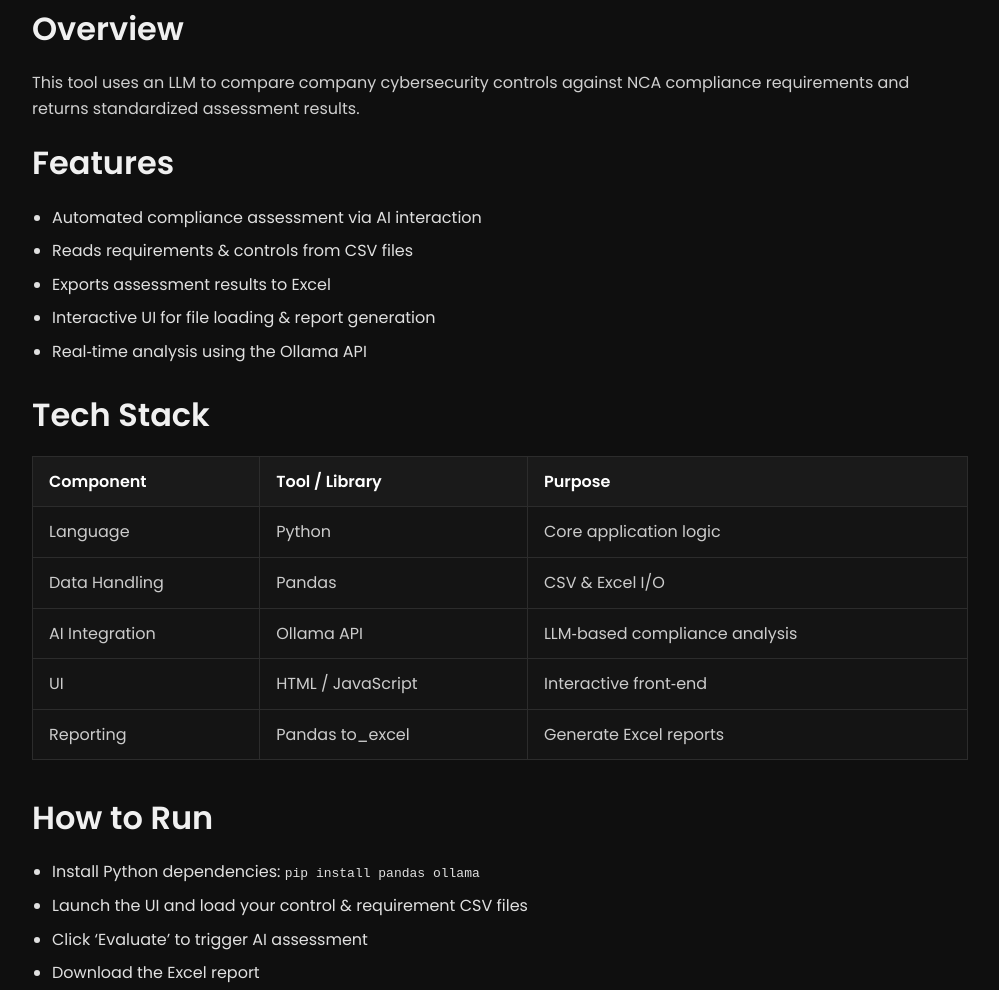
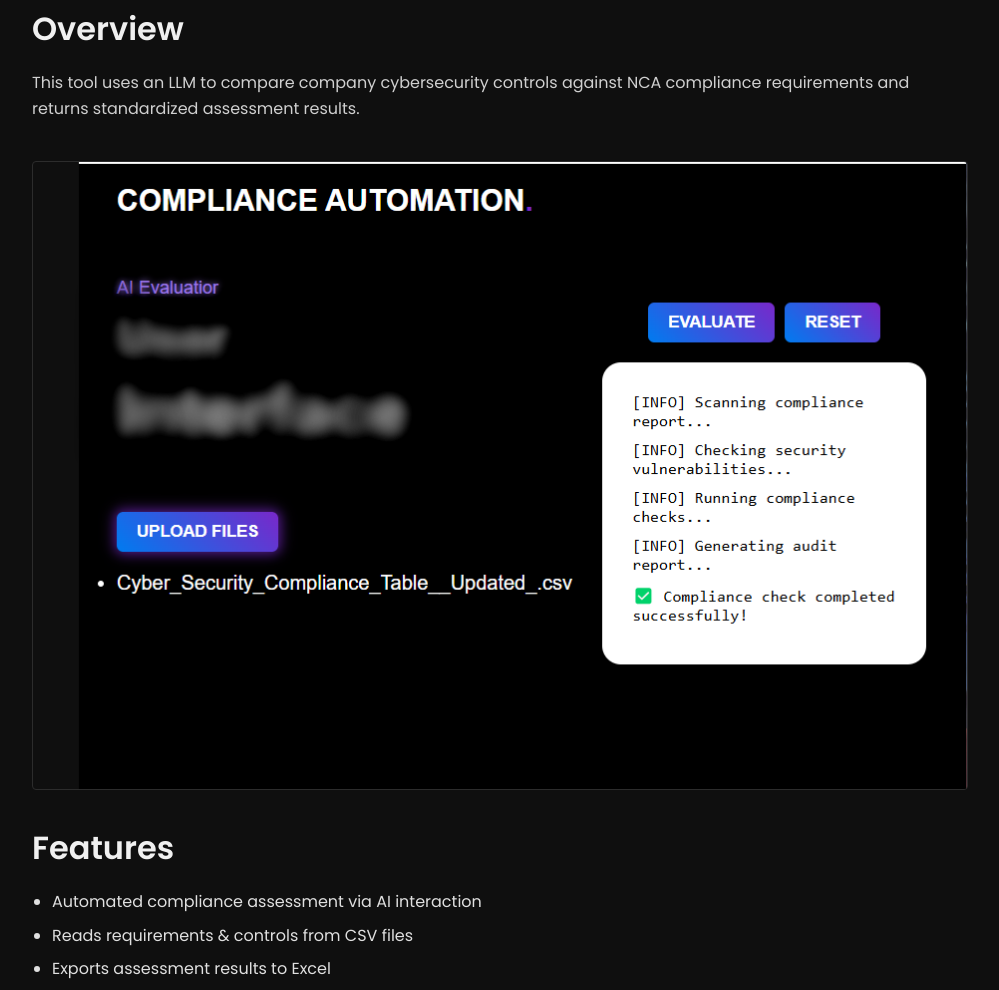
Before and after one commit to AQJED/LLM-Driven-Cybersecurity-Compliance-Evaluator, a plain HTML site: page index.html in a window 1280 px wide. Shown: the part 861-1851 px from the top of the page, without its empty margins (140-1139 px from the left). Drawn offline with Linux system fonts and the light colour scheme; a small style sheet from the web is missing.

Commit message:
Update index.html

```diff
--- a/index.html
+++ b/index.html
@@ -8,7 +8,9 @@
   <!-- Google Fonts -->
   <link href="https://fonts.googleapis.com/css2?family=Poppins:wght@300;400;600&display=swap" rel="stylesheet">
   <!-- Font Awesome -->
-  <link rel="stylesheet" href="https://cdnjs.cloudflare.com/ajax/libs/font-awesome/6.4.0/css/all.min.css" integrity="sha512-p1TfIh6V+7Wn/dF1WqKz7AGGgKf6EM3mYb+2L1G9OOV3mWc8H5KQFvcN4l+6LJ1qv1pU5jv7uPNq9vT+XQvSBw==" crossorigin="anonymous" referrerpolicy="no-referrer" />
+  <link rel="stylesheet" href="https://cdnjs.cloudflare.com/ajax/libs/font-awesome/6.4.0/css/all.min.css"
+        integrity="sha512-p1TfIh6V+7Wn/dF1WqKz7AGGgKf6EM3mYb+2L1G9OOV3mWc8H5KQFvcN4l+6LJ1qv1pU5jv7uPNq9vT+XQvSBw=="
+        crossorigin="anonymous" referrerpolicy="no-referrer" />
 
   <style>
     /* Base styles */
@@ -28,6 +30,15 @@
     p { margin-bottom: 1rem; font-size: 1rem; color: #d0d0d0; }
     ul { margin-bottom: 1.5rem; padding-left: 1.25rem; }
     ul li { margin-bottom: 0.5rem; }
+
+    /* Overview image */
+    .overview-image {
+      width: 100%;
+      height: auto;
+      margin: 1.5rem 0;
+      border: 1px solid #2c2c2c;
+      border-radius: 4px;
+    }
 
     /* Tables */
     table { width: 100%; border-collapse: collapse; margin-bottom: 2rem; }
@@ -59,6 +70,8 @@
     <section id="overview">
       <h2>Overview</h2>
       <p>This tool uses an LLM to compare company cybersecurity controls against NCA compliance requirements and returns standardized assessment results.</p>
+      <!-- Inserted UI image -->
+      <img src="UI.png" alt="Application User Interface" class="overview-image">
     </section>
 
     <section id="features">
```
